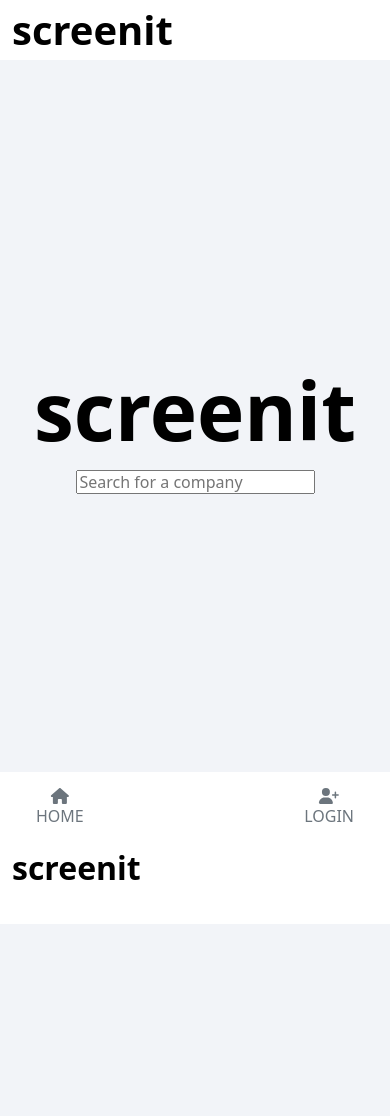
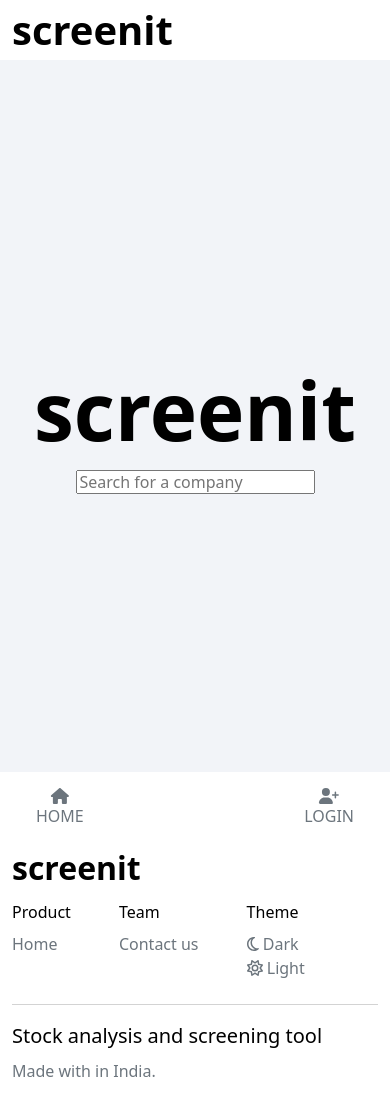
Before and after one commit to prathmesh-bhoir/screenit-app-vue, a Vue app: page / in a window 390 px wide. Shown: the top 1116 px of the page. Before the commit the page ends 924 px from the top, so only its background shows below. Built offline with nearby package versions, Linux system fonts and the light colour scheme; what vue-toast-notification would draw is missing.

Commit message:
footer style changes

```diff
--- a/src/App.vue
+++ b/src/App.vue
@@ -22,11 +22,24 @@ body{
   color: black;
 }
 
+.dark-mode{
+  background-color: #0F1017;
+  color: #fff;
+}
+.dark-mode .my-container{
+  background-color: #212531;
+}
+
 .my-container{
   background-color: #fff;
 }
 
+
 .my-item:hover{
   color: #625AFC;
 }
+
+.pointer{
+  cursor: pointer;
+}
 </style>
--- a/src/components/AppFooter.vue
+++ b/src/components/AppFooter.vue
@@ -4,8 +4,34 @@
       <div class="logo">
         <AppLogo />
       </div>
-      <section class="d-flex justify-content-between">
-
+      <section class="d-flex footer-section justify-content-between">
+        <div class="info-section">
+          <div class="info">
+            <p class="bolder" style="font-size: 1.25em;">Stock analysis and screening tool</p>
+            <p class="text-secondary">Made with  in India.</p>
+          </div>
+        </div>
+        <div class="right-section d-flex justify-content-around">
+          <div>
+            <p class="bolder">Product</p>
+            <router-link class="text-decoration-none text-secondary" :to="{name: 'home' }">Home</router-link>
+          </div>
+          <div>
+            <p class="bolder">Team</p>
+            <router-link class="text-decoration-none text-secondary" :to="{name: 'home' }">Contact us</router-link>
+          </div>
+          <div>
+            <p class="bolder">Theme</p>
+            <div class="text-secondary pointer">
+              <font-awesome-icon icon="fa-regular fa-moon" />
+              <span>    Dark</span>
+            </div>
+            <div class="text-secondary pointer">
+              <font-awesome-icon icon="fa-regular fa-sun" />
+              <span>    Light</span>
+            </div>
+          </div>
+        </div>
       </section>
     </div>
   </div>
@@ -23,13 +49,44 @@ export default {
 </script>
 
 <style scoped>
-
+.bolder{
+  font-weight: 500;
+}
 .app-footer{
-  padding-bottom: 2em;
+  /* padding-top: 1em; */
+  padding-bottom: 3em;
 }
 .logo{
   cursor: pointer;
   font-size: 2em;
 }
 
+.right-section{
+  width: 60%;
+}
+
+p{
+  margin-bottom: 0.5rem;
+}
+
+@media (max-width: 992px)  {
+  .app-footer{
+    padding-bottom: 6em;
+  }
+  .info-section{
+    padding-top: 1em;
+    border-top: 1px solid lightgrey;
+  }
+
+  .right-section{
+    justify-content: space-between !important;
+    padding-top: 0.5em;
+    padding-bottom: 1.5em;
+    min-width: 80%;
+  }
+  .footer-section{
+    flex-direction: column-reverse;
+  }
+}
+
 </style>
--- a/src/components/AppMenu.vue
+++ b/src/components/AppMenu.vue
@@ -6,7 +6,7 @@
                 <AppLogo />
             </div>
             <div class="menu-items d-flex justify-content-around">
-                <router-link class="text-decoration-none text-secondary font-weight-bolder" :to="{name: 'home' }">HOME</router-link>
+                <router-link class="text-decoration-none text-secondary" :to="{name: 'home' }">HOME</router-link>
                 <div>WISHLIST</div>
             </div>
         </div>
@@ -14,7 +14,7 @@
             <div class="menu-items user-container">
                 <div>
                     <button @click="goLogin()" class="login-btn my-item my-container">
-                        <font-awesome-icon style="color:#625AFC; margin: 0 0.2em;" icon="faR fa-user"/>
+                        <font-awesome-icon style="color:#625AFC; margin: 0 0.2em;" icon="far fa-user"/>
                         LOGIN
                     </button>
                 </div>
@@ -28,7 +28,7 @@
                 <router-link class="text-decoration-none text-secondary font-weight-bolder" :to="{name: 'home' }">
                     <div class="d-flex flex-column">
                         <font-awesome-icon icon="fa-solid fa-house"/>
-                        <div class="my-item">HOME</div>
+                        <div class="">HOME</div>
                     </div>
                 </router-link>
             </div>
@@ -77,13 +77,18 @@ export default {
 }
 
 .login-btn{
-    border: 1px solid lightgrey;
+    border: 1px solid grey;
+    color: inherit;
     border-radius: 5px;
     padding: 0.5em;
+}
+.login-btn:hover{
+    color: #625AFC;
 }
 
 .bottom-menu{
     display: none;
+    border-top: solid 1px #F2F4F8;
     padding: 0 1.5em;
     width: 100vw;
     position: fixed;
--- a/src/components/pages/LoginPage.vue
+++ b/src/components/pages/LoginPage.vue
@@ -1,6 +1,14 @@
 <template>
-  <div>
-    hello
+  <div class="d-flex justify-content-center align-items-center">
+    <div class="my-container container">
+
+    </div>
+    <div class="container">
+      <h2>
+        Don't have an account?
+      </h2>
+
+    </div>
   </div>
 </template>
 
--- a/src/init.js
+++ b/src/init.js
@@ -8,7 +8,8 @@ import { FontAwesomeIcon } from '@fortawesome/vue-fontawesome'
 import { library } from '@fortawesome/fontawesome-svg-core';
 
 // import any icons that you use in the app
-import { fas, faR, faHome } from '@fortawesome/free-solid-svg-icons'
+import { fas, faHome } from '@fortawesome/free-solid-svg-icons'
+import { far } from '@fortawesome/free-regular-svg-icons'
 
 import 'bootstrap/dist/css/bootstrap.css'
 import 'bootstrap-vue/dist/bootstrap-vue.css'
@@ -25,7 +26,7 @@ Vue.use(Vuelidate);
 Vue.use(VueToast);
 
 /* add icons to the library */
-library.add( fas, faR, faHome )
+library.add( fas, far, faHome )
 
 /* use Vue.component( componentName, ComponentObject ) to globally register the component - once you globally register a component you don't need to locally register in each and every component */
 Vue.component('font-awesome-icon', FontAwesomeIcon)
```
